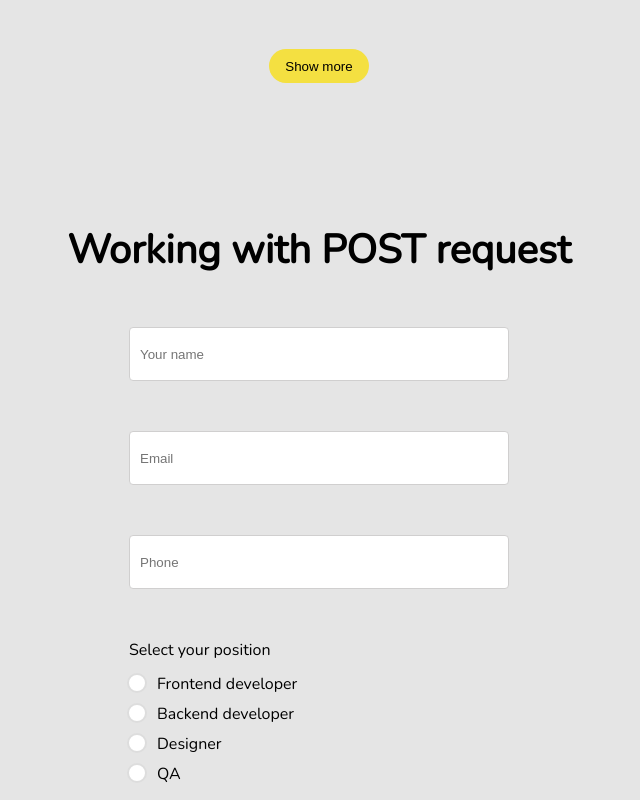
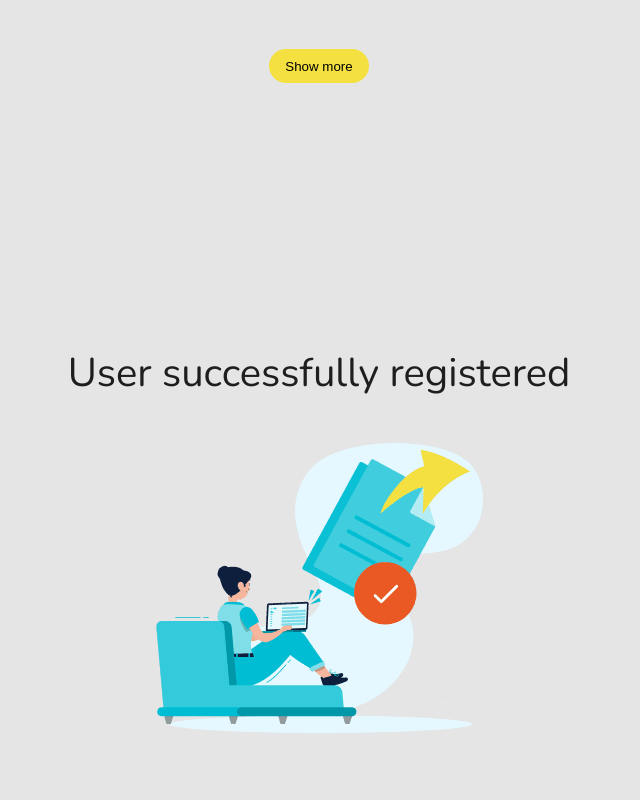
Before and after one commit to gwvwl/abz, a React (Create React App) app: page / in a window 1280 px wide. Shown: the part 1560-2360 px from the top of the page, without its empty margins (321-961 px from the left). Built offline with nearby package versions, Linux system fonts and the light colour scheme; no server answers.

Commit message:
animation improvement

```diff
--- a/src/components/app/App.jsx
+++ b/src/components/app/App.jsx
@@ -15,7 +15,7 @@ const App = () => {
     <>
       <Header />
       <Users setRefUsers={setRefUsers} />
-      {!submit ? <FormSingUp refUsers={refUsers} /> : <SuccessForm />}
+      {submit ? <FormSingUp refUsers={refUsers} /> : <SuccessForm />}
     </>
   );
 };
--- a/src/components/form/form.css
+++ b/src/components/form/form.css
@@ -157,13 +157,10 @@
 }
 @keyframes bomb {
   0% {
-    visibility: visible;
-  }
-  30% {
-    visibility: hidden;
+    opacity: 1;
   }
   100% {
-    visibility: hidden;
+    opacity: 0;
   }
 }
 
```
